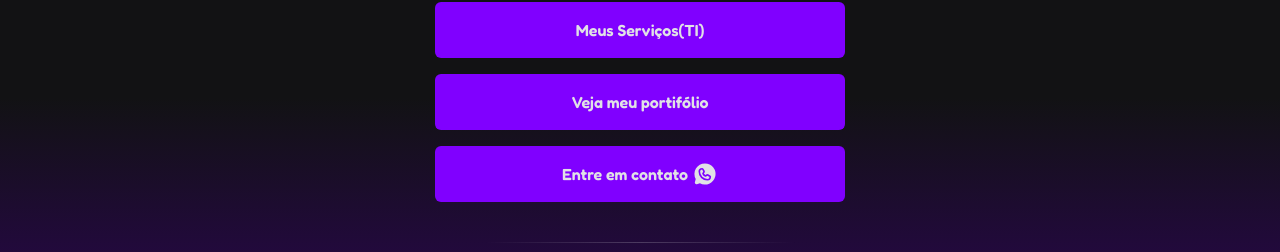
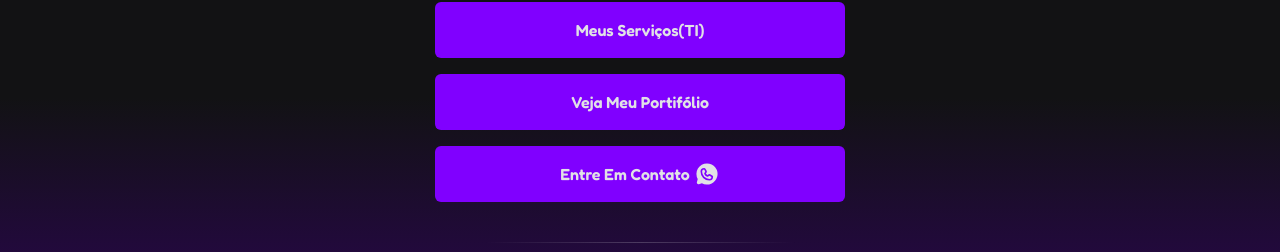
Before and after one commit to mat17700/homepage, a React (Vite) app: page / in a window 1280 px wide. Shown: the part 382-634 px from the top of the page. Built offline with nearby package versions, Linux system fonts and the light colour scheme.

Commit message:
Update HomePage index.tsx

```diff
--- a/src/components/HomePage/index.tsx
+++ b/src/components/HomePage/index.tsx
@@ -40,10 +40,10 @@ export function HomePage() {
           Meus Serviços(TI)
         </Button>
         <Button href="#" showTooltip>
-          Veja meu portifólio
+          Veja Meu Portifólio
         </Button>
         <Button href="https://wa.me/5581997072752" target="_blank">
-          Entre em contato
+          Entre Em Contato
           <WhatsappLogo size={26} weight="fill" />
         </Button>
       </ButtonContainer>
```
